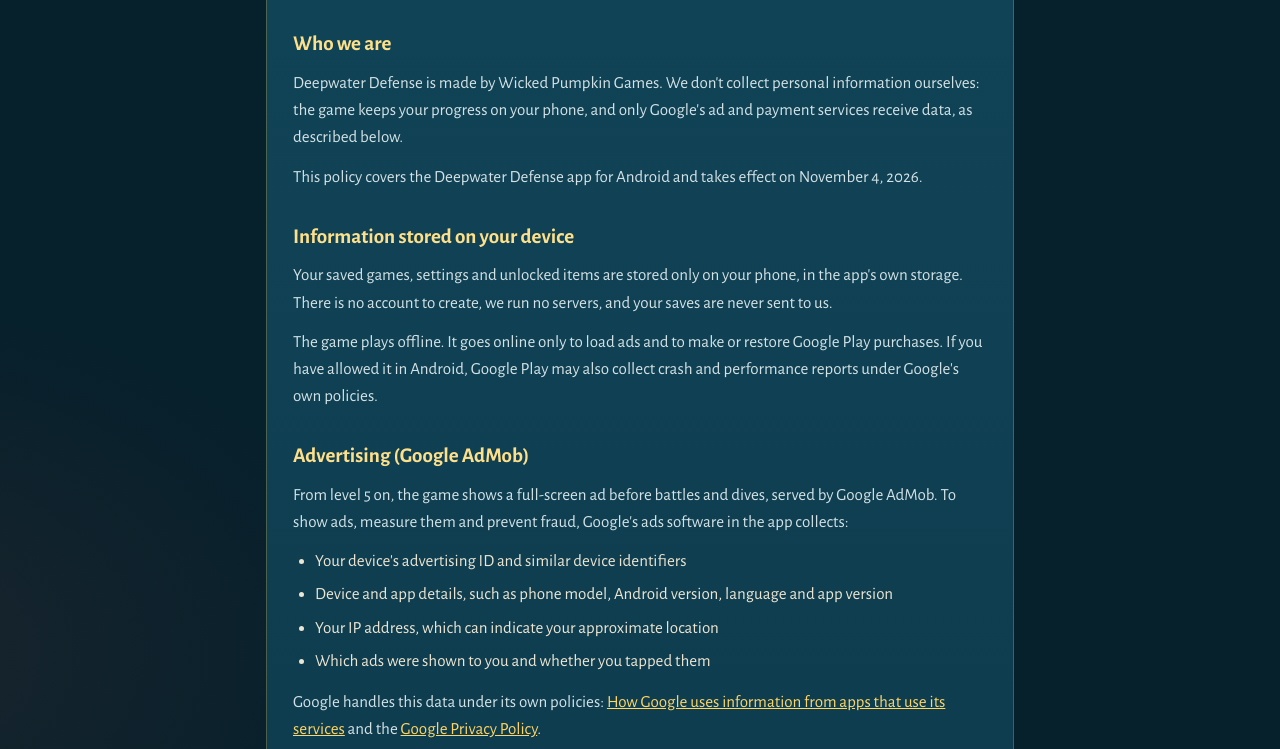
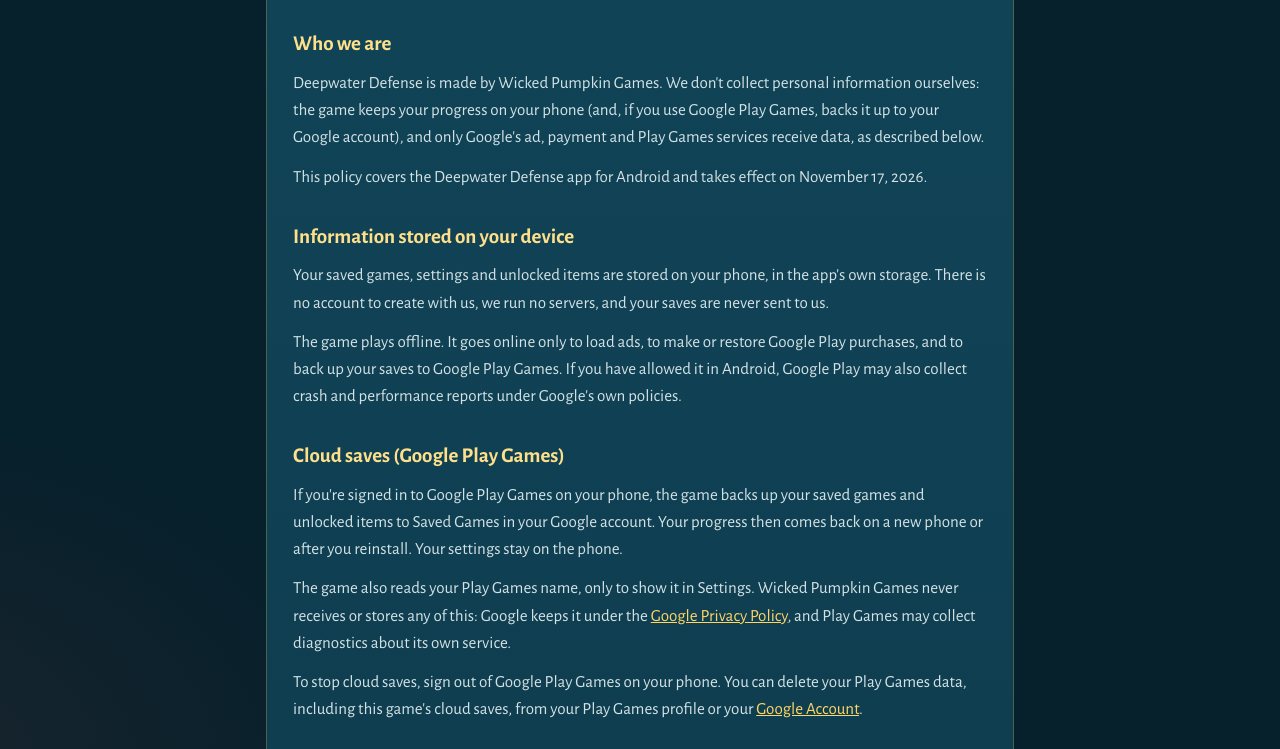
Before and after one commit to wickedpumpkingames/wickedpumpkingames.github.io, a plain HTML site: page deepwater-defense-privacy-policy.html in a window 1280 px wide. Shown: the part 205-954 px from the top of the page. Drawn offline with Linux system fonts and the light colour scheme.

Commit message:
Add files via upload

```diff
--- a/deepwater-defense-privacy-policy.html
+++ b/deepwater-defense-privacy-policy.html
@@ -24,15 +24,20 @@
 <main class="doc">
 <div class="card">
   <h1>Deepwater Defense Privacy Policy</h1>
-  <p class="eff">Effective November 4, 2026</p>
+  <p class="eff">Effective November 17, 2026</p>
 
   <h2>Who we are</h2>
-  <p>Deepwater Defense is made by Wicked Pumpkin Games. We don't collect personal information ourselves: the game keeps your progress on your phone, and only Google's ad and payment services receive data, as described below.</p>
-  <p>This policy covers the Deepwater Defense app for Android and takes effect on November 4, 2026.</p>
+  <p>Deepwater Defense is made by Wicked Pumpkin Games. We don't collect personal information ourselves: the game keeps your progress on your phone (and, if you use Google Play Games, backs it up to your Google account), and only Google's ad, payment and Play Games services receive data, as described below.</p>
+  <p>This policy covers the Deepwater Defense app for Android and takes effect on November 17, 2026.</p>
 
   <h2>Information stored on your device</h2>
-  <p>Your saved games, settings and unlocked items are stored only on your phone, in the app's own storage. There is no account to create, we run no servers, and your saves are never sent to us.</p>
-  <p>The game plays offline. It goes online only to load ads and to make or restore Google Play purchases. If you have allowed it in Android, Google Play may also collect crash and performance reports under Google's own policies.</p>
+  <p>Your saved games, settings and unlocked items are stored on your phone, in the app's own storage. There is no account to create with us, we run no servers, and your saves are never sent to us.</p>
+  <p>The game plays offline. It goes online only to load ads, to make or restore Google Play purchases, and to back up your saves to Google Play Games. If you have allowed it in Android, Google Play may also collect crash and performance reports under Google's own policies.</p>
+
+  <h2>Cloud saves (Google Play Games)</h2>
+  <p>If you're signed in to Google Play Games on your phone, the game backs up your saved games and unlocked items to Saved Games in your Google account. Your progress then comes back on a new phone or after you reinstall. Your settings stay on the phone.</p>
+  <p>The game also reads your Play Games name, only to show it in Settings. Wicked Pumpkin Games never receives or stores any of this: Google keeps it under the <a href="https://policies.google.com/privacy">Google Privacy Policy</a>, and Play Games may collect diagnostics about its own service.</p>
+  <p>To stop cloud saves, sign out of Google Play Games on your phone. You can delete your Play Games data, including this game's cloud saves, from your Play Games profile or your <a href="https://myaccount.google.com">Google Account</a>.</p>
 
   <h2>Advertising (Google AdMob)</h2>
   <p>From level 5 on, the game shows a full-screen ad before battles and dives, served by Google AdMob. To show ads, measure them and prevent fraud, Google's ads software in the app collects:</p>
@@ -58,11 +63,11 @@
   <p>The game can make a picture of your ship and progress to share. It's created on your phone and goes only where you send it, through Android's share menu, when you tap Share. Nothing is shared automatically.</p>
 
   <h2>Children</h2>
-  <p>Deepwater Defense is not directed at children under 13, and we don't knowingly collect personal information from them. If you believe a child under 13 has given information through the game's ad or payment services, contact us and we will help get it removed.</p>
+  <p>Deepwater Defense is not directed at children under 13, and we don't knowingly collect personal information from them. If you believe a child under 13 has given information through the game's ad, payment or Play Games services, contact us and we will help get it removed.</p>
 
   <h2>Your choices and contact</h2>
   <ul>
-    <li><strong>Deleting your data:</strong> uninstall the game, or go to Android Settings → Apps → Deepwater Defense → Storage → Clear storage. That erases your saves. Data held by Google for ads and purchases is managed in your <a href="https://myaccount.google.com">Google Account</a>.</li>
+    <li><strong>Deleting your data:</strong> uninstall the game, or go to Android Settings → Apps → Deepwater Defense → Storage → Clear storage. That erases the saves on your phone. Your cloud saves in Google Play Games, and data Google holds for ads and purchases, are managed in your <a href="https://myaccount.google.com">Google Account</a>.</li>
     <li><strong>Your rights:</strong> depending on where you live, you may have the right to access or delete personal data about you. We hold none ourselves, but we're happy to help with any request.</li>
     <li><strong>Security:</strong> data sent to Google's services travels encrypted.</li>
     <li><strong>Changes:</strong> if this policy changes, we'll update this page and its effective date.</li>
```
